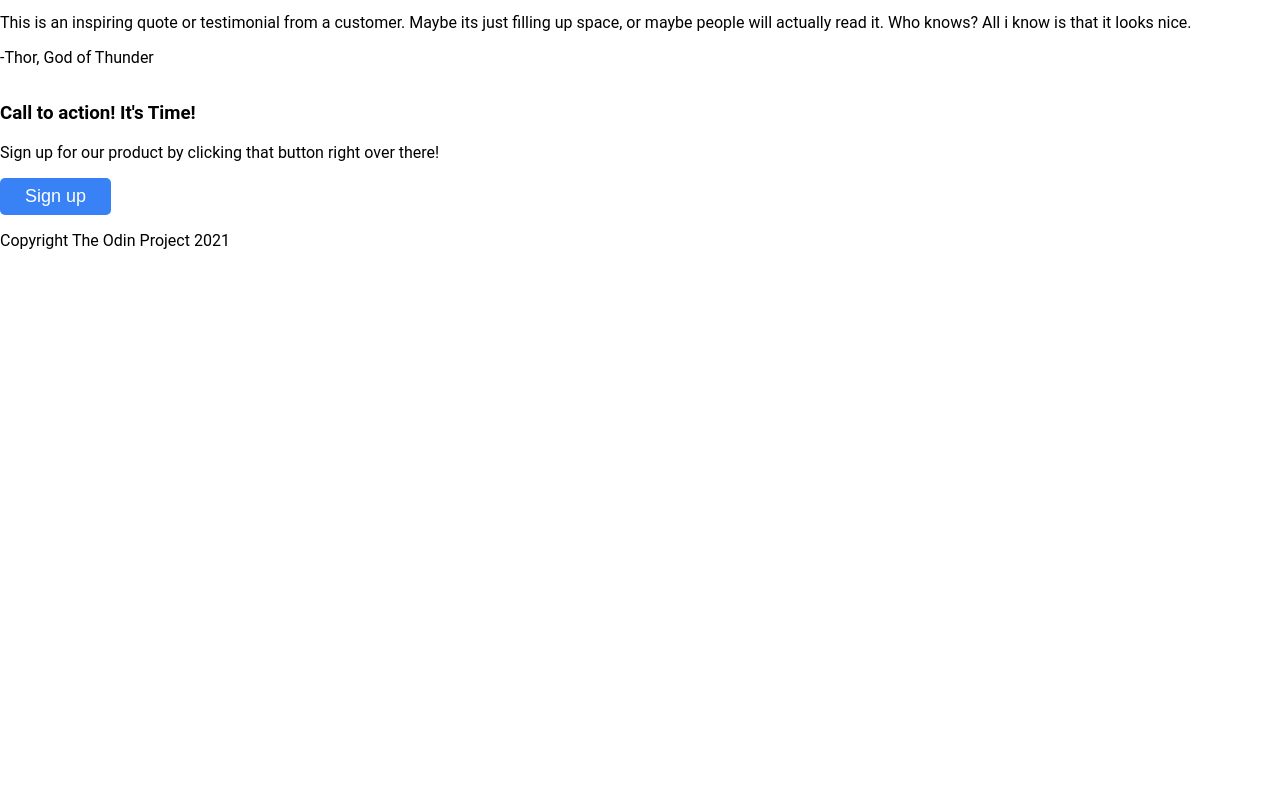
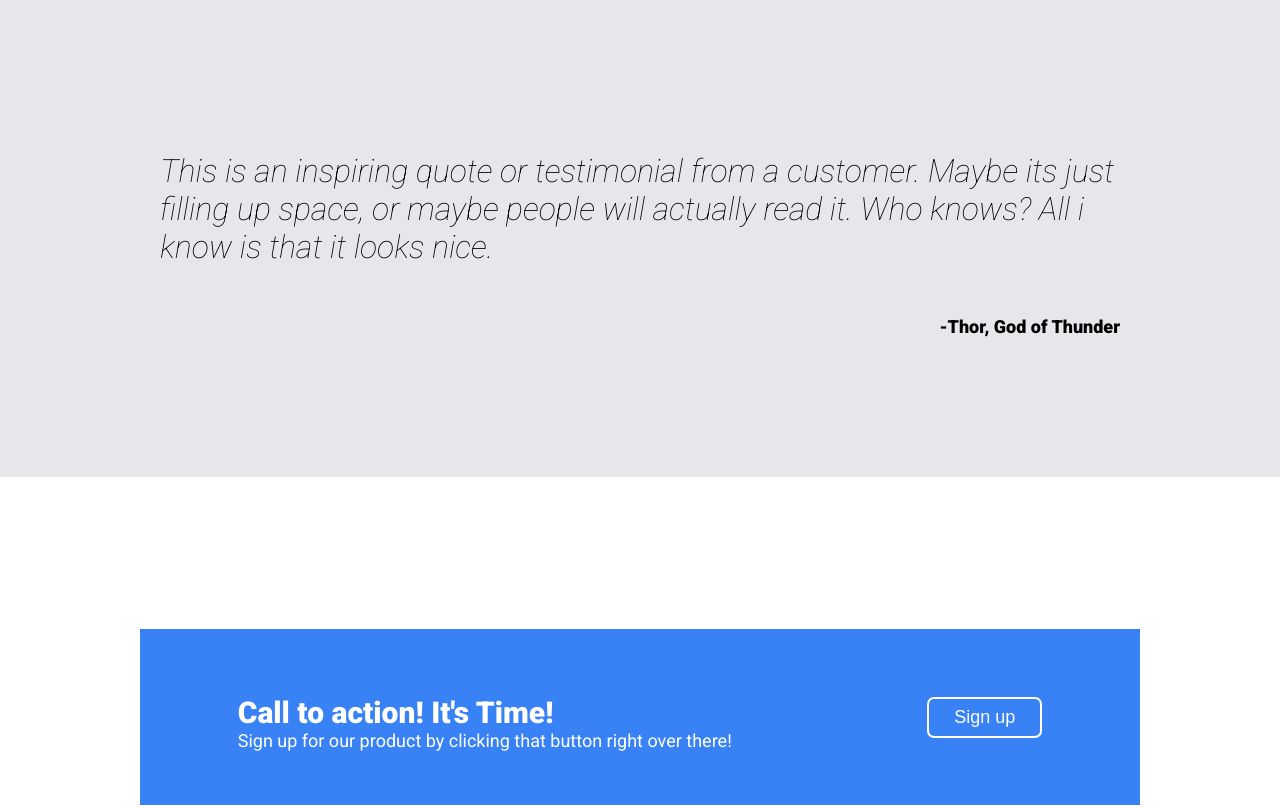
Before and after one commit to EEvans1123/landing-page-project, a plain HTML site: page index.html in a window 1280 px wide. Shown: the part 961-1769 px from the top of the page. Before the commit the page ends 1227 px from the top, so only its background shows below. Drawn offline with Linux system fonts and the light colour scheme.

Commit message:
Finish first draft of site

```diff
--- a/index.html
+++ b/index.html
@@ -5,6 +5,10 @@
     <meta http-equiv="X-UA-Compatible" content="IE=edge">
     <meta name="viewport" content="width=device-width, initial-scale=1.0">
     <link rel="stylesheet" href="styles.css">
+    <link rel="preconnect" href="https://fonts.googleapis.com">
+    <link rel="preconnect" href="https://fonts.gstatic.com" crossorigin>
+    <link href="https://fonts.googleapis.com/css2?family=Roboto:ital,wght@0,400;0,900;1,100&display=swap" rel="stylesheet">
+
     <title>Landing Page</title>
 </head>
 <body>
@@ -47,16 +51,20 @@
             </div>
         </div>
     </div>
-    <div class="quote">
-        <p>This is an inspiring quote or testimonial from a customer. Maybe its just filling up space, or maybe people will actually read it. Who knows? All i know is that it looks nice.</p>
-        <p>-Thor, God of Thunder</p>
+    <div class="quote-container">
+        <div class="quote">
+            <p>This is an inspiring quote or testimonial from a customer. Maybe its just filling up space, or maybe people will actually read it. Who knows? All i know is that it looks nice.</p>
+            <p class="quote-by">-Thor, God of Thunder</p>
+        </div>
     </div>
     <div class="call">
-        <div>
-            <h3>Call to action! It's Time!</h3>
-            <p>Sign up for our product by clicking that button right over there!</p>
+        <div class="call-box">
+            <div>
+                <h3>Call to action! It's Time!</h3>
+                <p>Sign up for our product by clicking that button right over there!</p>
+            </div>
+            <button class="call-btn">Sign up</button>
         </div>
-        <button>Sign up</button>
     </div>
     <div class="footer">
         <p>Copyright  The Odin Project 2021</p>
--- a/styles.css
+++ b/styles.css
@@ -80,6 +80,10 @@ button {
 }
 
 /*This is styling for info section*/
+.info{
+    flex-grow: 1;
+}
+
 .info h2 {
     text-align: center;
     font-size: 32px;
@@ -116,3 +120,73 @@ button {
     margin-top: 5px;
     color: #1f2937;
 }
+
+/*This is styling for the quote section */
+
+.quote-container {
+    height: 60vh;
+    background-color: #E5E7EB;
+    display: flex;
+    justify-content: center;
+    align-items: center;
+}
+
+.quote {
+    display: flex;
+    flex-direction: column;
+    width: 75%;
+    font-size: 32px;
+    font-weight: 100;
+    font-style: italic;
+}
+
+.quote-by{
+    align-self: flex-end;
+    font-size: 18px;
+    font-weight: bold;
+    font-style: normal;
+}
+
+/* This is styling for the call to action button */
+.call {
+    display: flex;
+    height: 60vh;
+    justify-content: center;
+    align-items: center;
+}
+
+.call h3 {
+    font-size: 30px;
+    margin-bottom: 0;
+}
+
+.call p {
+    font-size: 18px;
+    margin-top: 0;
+}
+
+.call-box {
+    display: flex;
+    align-items: center;
+    justify-content: space-around;
+    background-color: #3882F6;
+    height: 22vh;
+    width: 1000px;
+    color: white;
+}
+
+/*This is the style for the footer */
+.footer {
+    height: 15vh;
+    display: flex;
+    justify-content: center;
+    align-items: center;
+    background-color: #1F2937;
+    color: white;
+    font-size: 18px;
+}
+
+.call-btn {
+    border: 2px solid white;
+    border-radius: 7px;
+}
```
